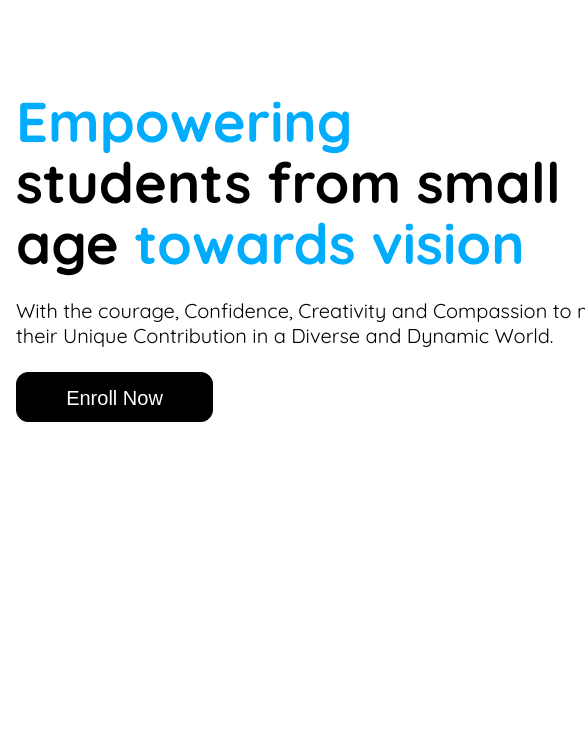
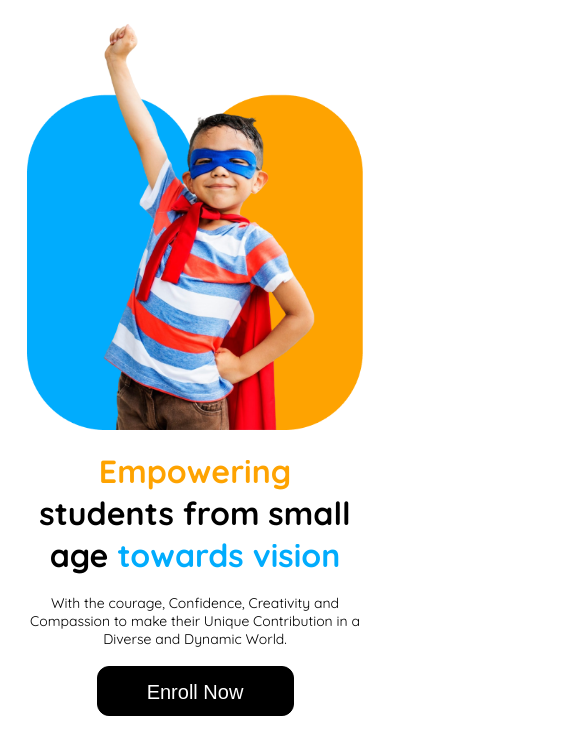
Before and after one commit to ShantoSarkar34/PH-Assignment-2, a plain HTML site: page index.html in a window 390 px wide. Shown: the part 107-844 px from the top of the page, 585 px wide, since content can reach past the window. Drawn offline with Linux system fonts and the light colour scheme.

Commit message:
banner section responsive done

```diff
--- a/index.html
+++ b/index.html
@@ -48,17 +48,21 @@
     <main class="container">
       <!-- banner section start  -->
       <section class="banner_main">
+        <div class="banner_main_content">
           <div class="banner_content">
             <h1 class="banner_heading">
               <span class="banner_heading_2">Empowering</span> <br />
               students from small age
-            <span class="banner_heading_2">towards vision</span>
+              <span class="banner_heading_3">towards vision</span>
             </h1>
             <p class="banner_pera">
               With the courage, Confidence, Creativity and Compassion to make
               their Unique Contribution in a Diverse and Dynamic World.
             </p>
+            <div class="banner_btn_main">
               <button class="banner_btn">Enroll Now</button>
+            </div>
+          </div>
         </div>
         <div class="banner_img">
           <img src="assets/hero-kids.png" alt="banner img" />
--- a/style.css
+++ b/style.css
@@ -135,7 +135,8 @@
   width: 650px;
 }
 
-.banner_heading .banner_heading_2 {
+.banner_heading .banner_heading_2,
+.banner_heading_3 {
   color: var(--secondary-color);
 }
 
@@ -168,12 +169,6 @@
   background-color: white;
 }
 
-/* .banner_img{
-  display: flex;
-  align-items: center;
-  justify-content: end;
-} */
-
 .banner_img img {
   width: 400px;
   height: 515px;
@@ -187,7 +182,7 @@
     margin: 0;
   }
 
-  /* header section start  */
+  /*============ header section start =============*/
 
   .nav {
     border: 1px solid var(--primary-color);
@@ -208,9 +203,53 @@
     display: none;
   }
 
-  /* banner section start  */
+  /*============ banner section start ================*/
 
   .banner_main {
+    margin: 20px 0;
     padding: 0 1rem;
+    flex-direction: column-reverse;
+    row-gap: 20px;
+    justify-content: center;
+  }
+
+  .banner_main .banner_main_content {
+    display: flex;
+    justify-content: center;
+    width: 100%;
+  }
+
+  .banner_content .banner_heading {
+    font-size: 32px;
+    line-height: 42px;
+    font-weight: 700;
+    text-align: center;
+    width: 357px;
+  }
+
+  .banner_heading .banner_heading_2 {
+    color: var(--primary-color);
+  }
+
+  .banner_content .banner_pera {
+    font-size: 14px;
+    margin: 18px 0;
+    text-align: center;
+    width: 357px;
+  }
+
+  .banner_btn_main {
+    display: flex;
+    justify-content: center;
+  }
+
+  .banner_img {
+    display: flex;
+    justify-content: center;
+  }
+
+  .banner_img img {
+    width: 336.58px;
+    height: 413px;
   }
 }
```
Lines whose indentation alone changed are shown as unchanged.
